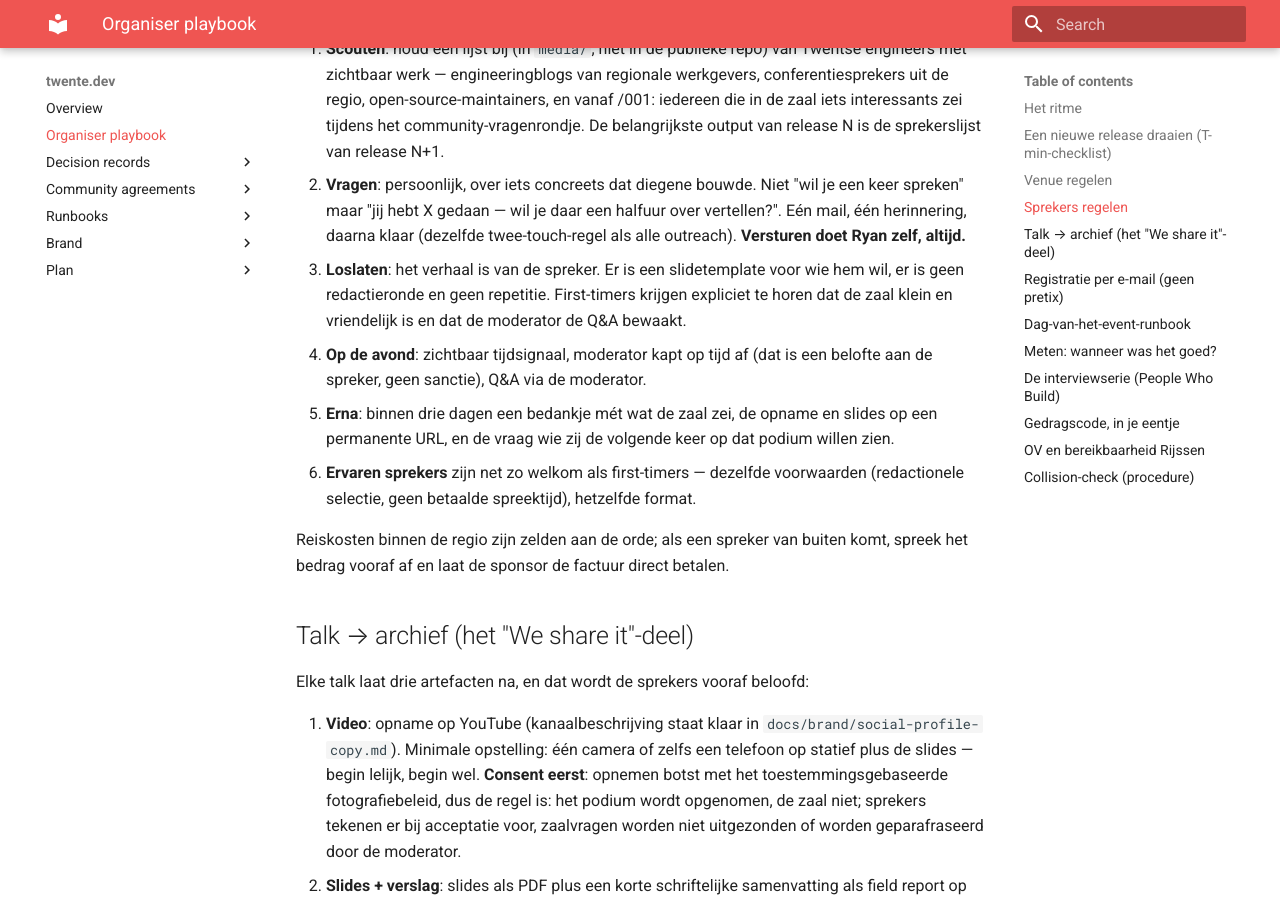
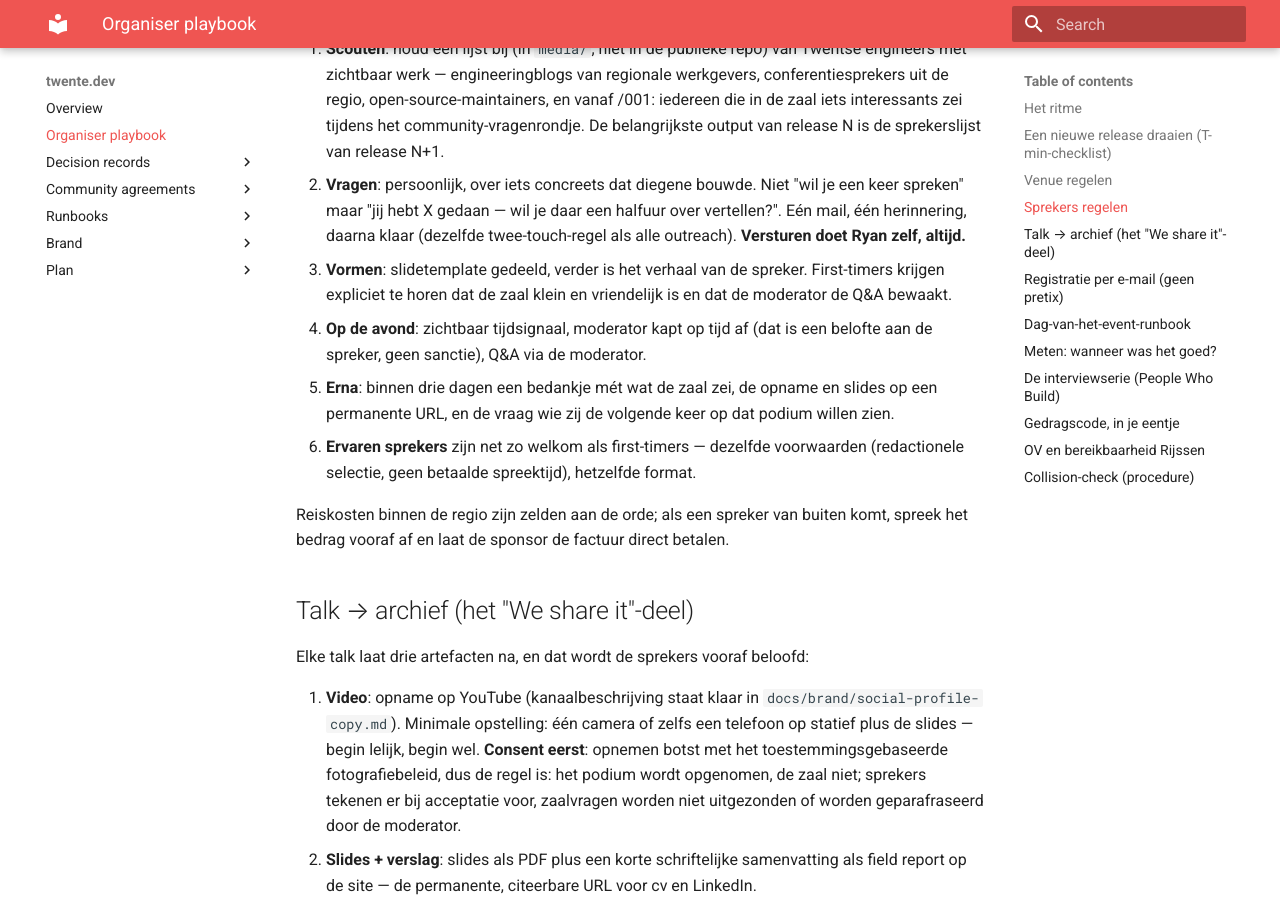
Before and after one commit to webgrip/twente.dev, an MkDocs documentation site: the page built from docs/organiser-playbook.md, in a window 1280 px wide and 900 px high, scrolled down 2993 px. Built offline with MkDocs 1.6.1 and Material for MkDocs 9.7.7, drawn with Linux system fonts in a browser that asks for light colours.

Commit message:
content(copy): zeg niet op wat we niet doen
De vorige ronde haalde het redactiegesprek en de repetitie weg, maar zette er
een opsomming van non-beloftes voor terug. Dat leest net zo ongemakkelijk. Nu
verdwijnen ze zonder aankondiging: "Wat je krijgt" staat er weer gewoon, met de
dingen die er wel zijn.

Co-Authored-By: Claude Opus 5 (1M context) <noreply@anthropic.com>

```diff
--- a/docs/brand/copy/meetup-001.en.html
+++ b/docs/brand/copy/meetup-001.en.html
@@ -32,7 +32,7 @@ article{border:1px solid #ddd;border-radius:.25rem;padding:1rem;margin-top:1rem}
 <div><strong>🎙️ SPEAKERS // TBA</strong></div>
 <div>The open call is running, and this is your chance. Are you, or do you know, someone who wants to spend about 30 minutes on something they built, fixed or broke themselves?</div>
 <div><br /></div>
-<div>A migration that went sideways, a system that had to stay up, a decision you would make differently now. Any stack, and you never need to have stood on a stage before. The room is small and friendly, and how you tell it is up to you.</div>
+<div>A migration that went sideways, a system that had to stay up, a decision you would make differently now. Any stack, and you never need to have stood on a stage before.</div>
 <div><br /></div>
 <div>Email hello@twente.dev, or point us at the person who has this story. ✍️</div>
 <div><br /></div>
--- a/docs/brand/copy/meetup-001.nl.html
+++ b/docs/brand/copy/meetup-001.nl.html
@@ -32,7 +32,7 @@ article{border:1px solid #ddd;border-radius:.25rem;padding:1rem;margin-top:1rem}
 <div><strong>🎙️ SPREKERS // TBA</strong></div>
 <div>De open call loopt, en dit is je kans. Ben of ken jij iemand die ongeveer 30 minuten wil vertellen over iets dat je zelf hebt gebouwd, gerepareerd of verprutst?</div>
 <div><br /></div>
-<div>Een migratie die tegenviel, een systeem dat overeind moest blijven, een keuze waar je nu anders over denkt. Elke stack, en je hoeft nooit eerder op een podium te hebben gestaan. De zaal is klein en vriendelijk, en hoe je het vertelt is aan jou.</div>
+<div>Een migratie die tegenviel, een systeem dat overeind moest blijven, een keuze waar je nu anders over denkt. Elke stack, en je hoeft nooit eerder op een podium te hebben gestaan.</div>
 <div><br /></div>
 <div>Mail hello@twente.dev, of tip iemand aan die dit verhaal heeft. ✍️</div>
 <div><br /></div>
--- a/docs/domain/model.yaml
+++ b/docs/domain/model.yaml
@@ -72,10 +72,8 @@ terms:
     context: Release-context
     definition: >-
       Een gesproken bijdrage van ongeveer een halfuur op een Release, over iets
-      dat de spreker zelf heeft gebouwd, gerepareerd of verprutst. Vorm en opbouw
-      zijn van de spreker; er is geen voorgeschreven format en geen redactieronde.
-      Gegeven door iemand die het werk zelf deed, niet door een vertegenwoordiger
-      ervan. Bestaat pas
+      dat de spreker zelf heeft gebouwd, gerepareerd of verprutst. Gegeven door
+      iemand die het werk zelf deed, niet door een vertegenwoordiger ervan. Bestaat pas
       zodra een Speaker de datum bevestigd heeft; daarvoor is er een leeg Slot.
       Twee per Release, met een pauze ertussen.
     synonyms: [praatje]
--- a/docs/organiser-playbook.md
+++ b/docs/organiser-playbook.md
@@ -107,9 +107,9 @@ podium. Zo werkt de pijplijn:
    spreken" maar "jij hebt X gedaan — wil je daar een halfuur over vertellen?". Eén mail,
    één herinnering, daarna klaar
    (dezelfde twee-touch-regel als alle outreach). **Versturen doet Ryan zelf, altijd.**
-3. **Loslaten**: het verhaal is van de spreker. Er is een slidetemplate voor wie hem wil,
-   er is geen redactieronde en geen repetitie. First-timers krijgen expliciet te horen dat
-   de zaal klein en vriendelijk is en dat de moderator de Q&A bewaakt.
+3. **Vormen**: slidetemplate gedeeld, verder is het verhaal van de spreker. First-timers
+   krijgen expliciet te horen dat de zaal klein en vriendelijk is en dat de moderator de
+   Q&A bewaakt.
 4. **Op de avond**: zichtbaar tijdsignaal, moderator kapt op tijd af (dat is een
    belofte aan de spreker, geen sanctie), Q&A via de moderator.
 5. **Erna**: binnen drie dagen een bedankje mét wat de zaal zei, de opname en slides op
```
Also changed, not shown: docs/brand/copy/meetup-001.md (+2 -2 lines), docs/domain/glossary.md (+1 -1 lines), src/content/posts/en/open-call-001.md (+7 -12 lines), src/content/posts/nl/open-call-001.md (+7 -12 lines), 5 other files.
